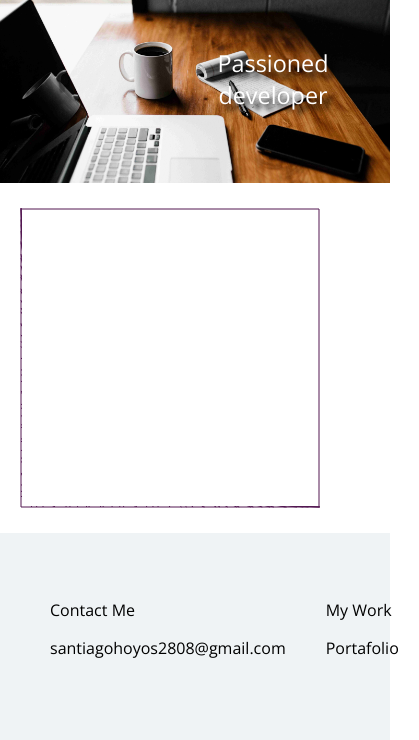
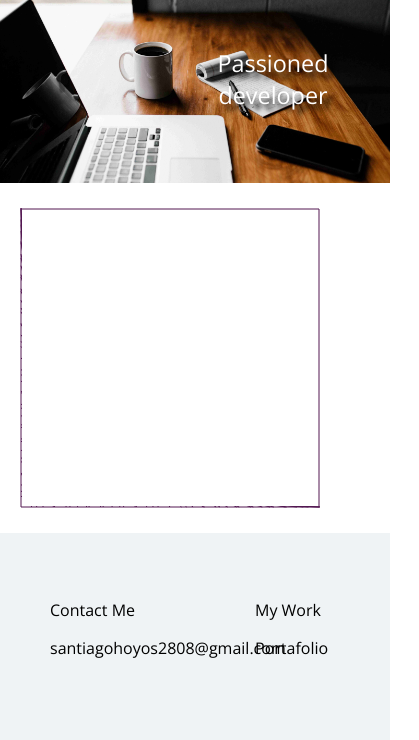
Before and after one commit to santihoyos15/resurrected, a plain HTML site: page index.html in a window 390 px wide. Shown: the part 59-799 px from the top of the page, 419 px wide, since content can reach past the window. Drawn offline with nearby package versions, Linux system fonts and the light colour scheme.

Commit message:
Breakpoint added

```diff
--- a/estilos/estilos.css
+++ b/estilos/estilos.css
@@ -47,6 +47,7 @@ footer {
 
 .columns .column {
     padding: 20px;
+    width: 50%;
 }
 
 .columns p{
@@ -138,4 +139,8 @@ footer {
         vertical-align: middle;
         /* padding: 7px; */
     }
-/* Id's End */
+
+@media screen and (max-width:800px) {
+    .column {
+    width:100%; /* The width is 100%, when the viewport is 800px or smaller */
+    }
```
